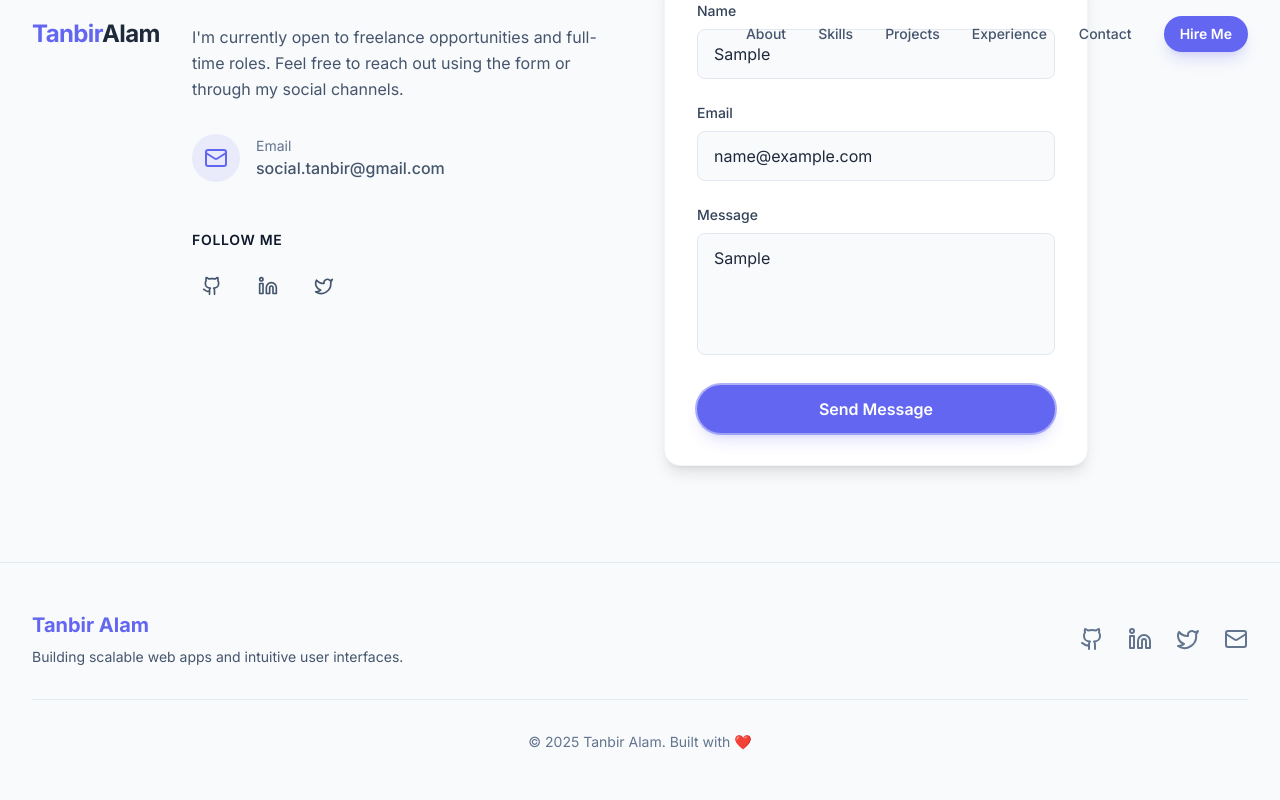
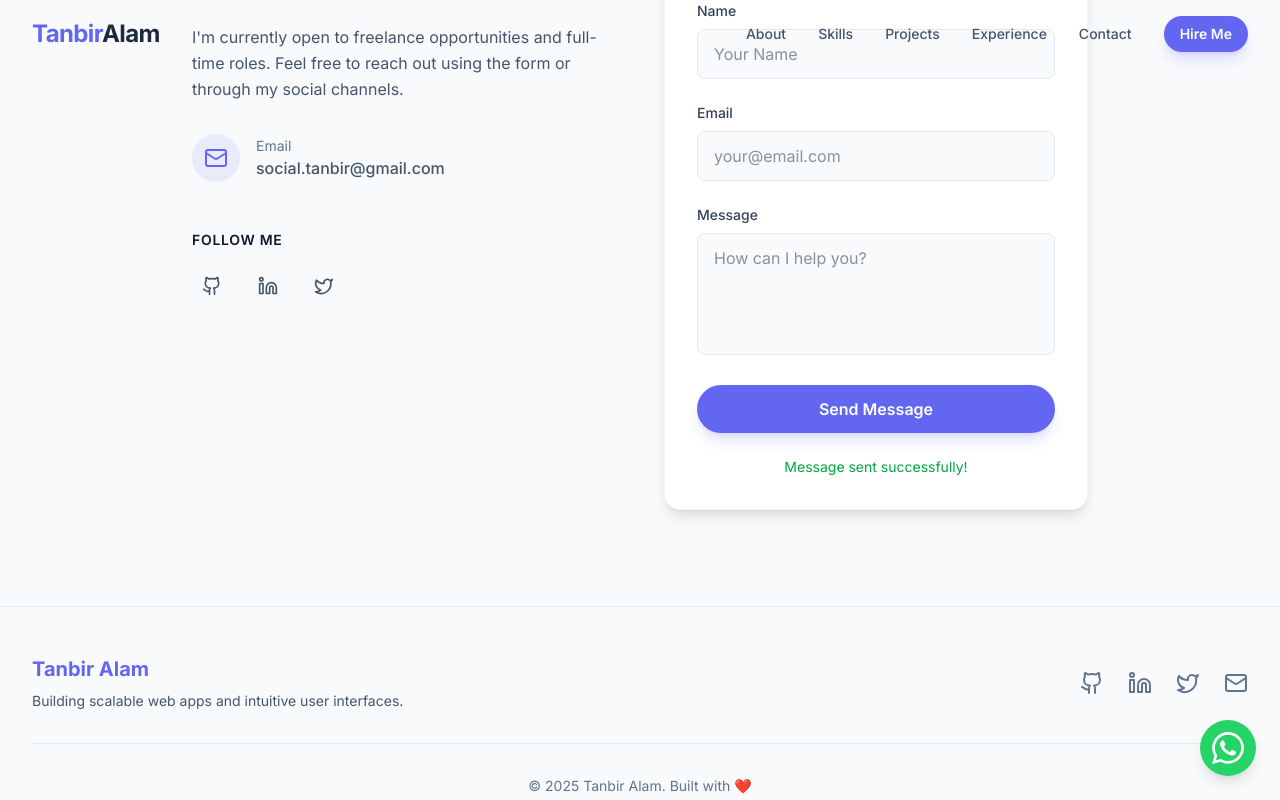
Before and after one commit to tanbiralam06/tanbir-tech, a Next.js app: page / in a window 1280 px wide. Both pictures are taken after typing "Sample", "name@example.com", "Sample" into the empty fields and a click on the button "Send Message". Shown: the part 4932-5732 px from the top of the page. Built offline with nearby package versions, Linux system fonts and the light colour scheme.

Commit message:
added whatsapp button in the whole website

```diff
--- a/package.json
+++ b/package.json
@@ -13,6 +13,7 @@
     "framer-motion": "^12.23.24",
     "lucide-react": "^0.555.0",
     "next": "16.0.6",
+    "nodemailer": "^7.0.11",
     "react": "19.2.0",
     "react-dom": "19.2.0",
     "tailwind-merge": "^3.4.0"
--- /dev/null
+++ b/src/app/api/contact/route.js
@@ -0,0 +1,86 @@
+import { NextResponse } from 'next/server';
+import nodemailer from 'nodemailer';
+
+export async function POST(request) {
+  try {
+    const { name, email, message } = await request.json();
+
+    // Validate input
+    if (!name || !email || !message) {
+      return NextResponse.json(
+        { error: 'Missing required fields' },
+        { status: 400 }
+      );
+    }
+
+    const emailUser = process.env.EMAIL_USER;
+    const emailPass = process.env.EMAIL_PASS;
+
+    // Check for credentials
+    if (!emailUser || !emailPass) {
+      console.warn('⚠️  Email credentials missing (EMAIL_USER, EMAIL_PASS).');
+
+      // In development, we can mock the success to avoid breaking the UI
+      if (process.env.NODE_ENV !== 'production') {
+        console.log('📝 [DEV MODE] Mocking email send:');
+        console.log(`   To: social.tanbir@gmail.com`);
+        console.log(`   From: ${name} <${email}>`);
+        console.log(`   Message: ${message}`);
+
+        return NextResponse.json(
+          { message: 'Email sent successfully (MOCKED)' },
+          { status: 200 }
+        );
+      }
+
+      return NextResponse.json(
+        { error: 'Server configuration error: Missing email credentials' },
+        { status: 500 }
+      );
+    }
+
+    // Create a transporter
+    const transporter = nodemailer.createTransport({
+      service: 'gmail',
+      auth: {
+        user: emailUser,
+        pass: emailPass,
+      },
+    });
+
+    // Email content
+    const mailOptions = {
+      from: emailUser,
+      to: 'social.tanbir@gmail.com',
+      subject: `New Contact Form Submission from ${name}`,
+      text: `
+        Name: ${name}
+        Email: ${email}
+
+        Message:
+        ${message}
+      `,
+      html: `
+        <h3>New Contact Form Submission</h3>
+        <p><strong>Name:</strong> ${name}</p>
+        <p><strong>Email:</strong> ${email}</p>
+        <p><strong>Message:</strong></p>
+        <p>${message.replace(/\n/g, '<br>')}</p>
+      `,
+    };
+
+    // Send email
+    await transporter.sendMail(mailOptions);
+
+    return NextResponse.json(
+      { message: 'Email sent successfully' },
+      { status: 200 }
+    );
+  } catch (error) {
+    console.error('Error sending email:', error);
+    return NextResponse.json(
+      { error: 'Failed to send email' },
+      { status: 500 }
+    );
+  }
+}
--- a/src/app/layout.js
+++ b/src/app/layout.js
@@ -1,5 +1,6 @@
 import { Inter } from "next/font/google";
 import "./globals.css";
+import WhatsAppButton from "@/components/ui/WhatsAppButton";
 
 const inter = Inter({
   variable: "--font-inter",
@@ -18,6 +19,7 @@
         className={`${inter.variable} antialiased`}
       >
         {children}
+        <WhatsAppButton />
       </body>
     </html>
   );
--- a/src/components/sections/Contact.js
+++ b/src/components/sections/Contact.js
@@ -1,4 +1,6 @@
 "use client";
+
+import { useState } from "react";
 
 import { motion } from "framer-motion";
 import Section from "@/components/ui/Section";
@@ -6,6 +8,43 @@
 import { Mail, Github, Linkedin, Twitter } from "lucide-react";
 
 export default function Contact() {
+  const [formData, setFormData] = useState({
+    name: "",
+    email: "",
+    message: "",
+  });
+  const [status, setStatus] = useState("idle"); // idle, loading, success, error
+
+  const handleChange = (e) => {
+    const { id, value } = e.target;
+    setFormData((prev) => ({ ...prev, [id]: value }));
+  };
+
+  const handleSubmit = async (e) => {
+    e.preventDefault();
+    setStatus("loading");
+
+    try {
+      const response = await fetch("/api/contact", {
+        method: "POST",
+        headers: {
+          "Content-Type": "application/json",
+        },
+        body: JSON.stringify(formData),
+      });
+
+      if (response.ok) {
+        setStatus("success");
+        setFormData({ name: "", email: "", message: "" });
+      } else {
+        setStatus("error");
+      }
+    } catch (error) {
+      console.error("Error submitting form:", error);
+      setStatus("error");
+    }
+  };
+
   return (
     <Section id="contact" className="bg-slate-50 dark:bg-slate-900/50">
       <motion.div
@@ -73,7 +112,7 @@
           transition={{ duration: 0.5, delay: 0.2 }}
           className="bg-white dark:bg-slate-800 p-8 rounded-2xl shadow-lg border border-slate-100 dark:border-slate-700"
         >
-          <form className="flex flex-col gap-6" onSubmit={(e) => e.preventDefault()}>
+          <form className="flex flex-col gap-6" onSubmit={handleSubmit}>
             <div>
               <label htmlFor="name" className="block text-sm font-medium text-slate-700 dark:text-slate-300 mb-2">
                 Name
@@ -81,6 +120,9 @@
               <input
                 type="text"
                 id="name"
+                value={formData.name}
+                onChange={handleChange}
+                required
                 className="w-full px-4 py-3 rounded-lg bg-slate-50 dark:bg-slate-900 border border-slate-200 dark:border-slate-700 focus:outline-none focus:ring-2 focus:ring-primary/50 transition-all"
                 placeholder="Your Name"
               />
@@ -92,6 +134,9 @@
               <input
                 type="email"
                 id="email"
+                value={formData.email}
+                onChange={handleChange}
+                required
                 className="w-full px-4 py-3 rounded-lg bg-slate-50 dark:bg-slate-900 border border-slate-200 dark:border-slate-700 focus:outline-none focus:ring-2 focus:ring-primary/50 transition-all"
                 placeholder="your@email.com"
               />
@@ -103,13 +148,30 @@
               <textarea
                 id="message"
                 rows={4}
+                value={formData.message}
+                onChange={handleChange}
+                required
                 className="w-full px-4 py-3 rounded-lg bg-slate-50 dark:bg-slate-900 border border-slate-200 dark:border-slate-700 focus:outline-none focus:ring-2 focus:ring-primary/50 transition-all resize-none"
                 placeholder="How can I help you?"
               />
             </div>
-            <Button type="submit" className="w-full">
-              Send Message
+            <Button
+              type="submit"
+              className="w-full cursor-pointer disabled:opacity-70 disabled:cursor-not-allowed"
+              disabled={status === "loading"}
+            >
+              {status === "loading" ? "Sending..." : "Send Message"}
             </Button>
+            {status === "success" && (
+              <p className="text-green-600 text-center text-sm">
+                Message sent successfully!
+              </p>
+            )}
+            {status === "error" && (
+              <p className="text-red-600 text-center text-sm">
+                Failed to send message. Please try again.
+              </p>
+            )}
           </form>
         </motion.div>
       </div>
--- /dev/null
+++ b/src/components/ui/WhatsAppButton.js
@@ -0,0 +1,29 @@
+"use client";
+
+import { motion } from "framer-motion";
+
+export default function WhatsAppButton() {
+  return (
+    <motion.a
+      href="https://wa.me/919330404130"
+      target="_blank"
+      rel="noopener noreferrer"
+      className="fixed bottom-6 right-6 z-50 flex items-center justify-center w-14 h-14 bg-[#25D366] rounded-full shadow-lg hover:shadow-xl transition-shadow duration-300"
+      initial={{ scale: 0, opacity: 0 }}
+      animate={{ scale: 1, opacity: 1 }}
+      whileHover={{ scale: 1.1 }}
+      whileTap={{ scale: 0.9 }}
+      transition={{ type: "spring", stiffness: 260, damping: 20 }}
+      aria-label="Chat on WhatsApp"
+    >
+      <svg
+        viewBox="0 0 24 24"
+        fill="white"
+        className="w-8 h-8"
+        xmlns="http://www.w3.org/2000/svg"
+      >
+        <path d="M17.472 14.382c-.297-.149-1.758-.867-2.03-.967-.273-.099-.471-.148-.67.15-.197.297-.767.966-.94 1.164-.173.199-.347.223-.644.075-.297-.15-1.255-.463-2.39-1.475-.883-.788-1.48-1.761-1.653-2.059-.173-.297-.018-.458.13-.606.134-.133.298-.347.446-.52.149-.174.198-.298.298-.497.099-.198.05-.371-.025-.52-.075-.149-.669-1.612-.916-2.207-.242-.579-.487-.5-.669-.51-.173-.008-.371-.01-.57-.01-.198 0-.52.074-.792.372-.272.297-1.04 1.016-1.04 2.479 0 1.462 1.065 2.875 1.213 3.074.149.198 2.096 3.2 5.077 4.487.709.306 1.262.489 1.694.625.712.227 1.36.195 1.871.118.571-.085 1.758-.719 2.006-1.413.248-.694.248-1.289.173-1.413-.074-.124-.272-.198-.57-.347m-5.421 7.403h-.004a9.87 9.87 0 01-5.031-1.378l-.361-.214-3.741.982.998-3.648-.235-.374a9.86 9.86 0 01-1.51-5.26c.001-5.45 4.436-9.884 9.888-9.884 2.64 0 5.122 1.03 6.988 2.898a9.825 9.825 0 012.893 6.994c-.003 5.45-4.437 9.884-9.885 9.884m8.413-18.297A11.815 11.815 0 0012.05 0C5.495 0 .16 5.335.157 11.892c0 2.096.547 4.142 1.588 5.945L.057 24l6.305-1.654a11.882 11.882 0 005.683 1.448h.005c6.554 0 11.89-5.335 11.893-11.893a11.821 11.821 0 00-3.48-8.413Z" />
+      </svg>
+    </motion.a>
+  );
+}
```
Also changed, not shown: 1 other file (tests, documents, lock files or other folders).
